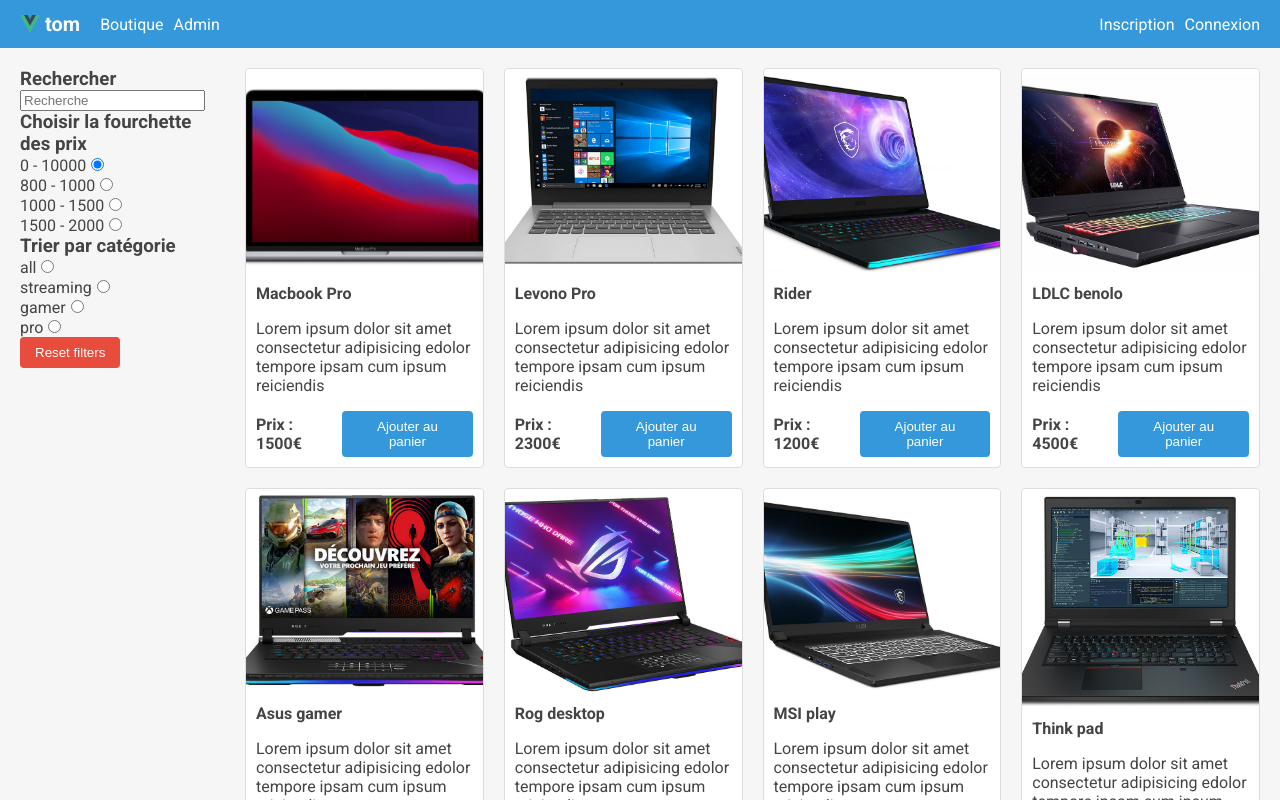
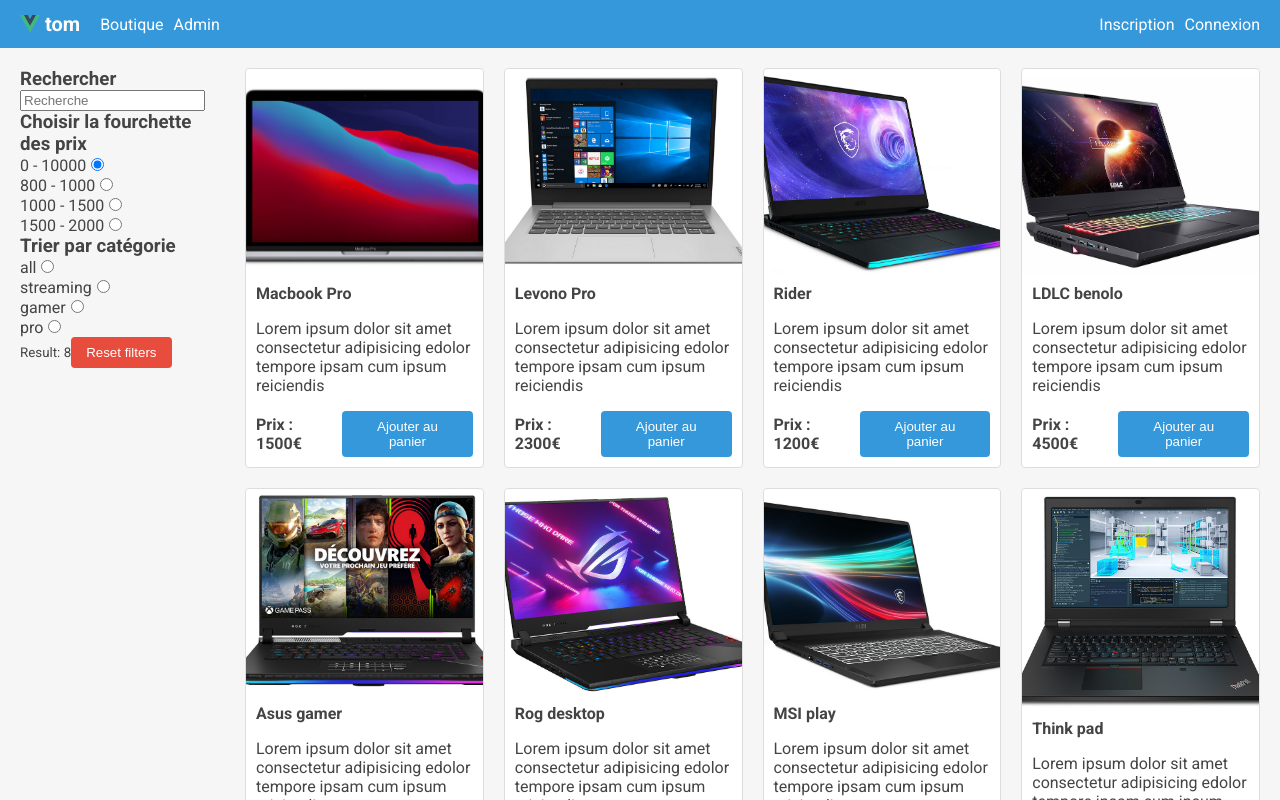
Before and after one commit to t0mspace/vue-shop, a Vue app: page / in a window 1280 px wide. Shown: the top 800 px of the page. Built offline with nearby package versions, Linux system fonts and the light colour scheme.

Commit message:
add display of number of products

```diff
--- a/src/components/Shop/Shop.vue
+++ b/src/components/Shop/Shop.vue
@@ -5,7 +5,7 @@
 import ShopFilters from '@/components/Shop/ShopFilters.vue'
 
 defineProps<{
-  products: ProductInterface[],
+  products: ProductInterface[]
   filters: FiltersInterface
 }>()
 
@@ -17,7 +17,12 @@
 
 <template>
   <div class="d-flex flex-row">
-    <ShopFilters :filters="filters" @updateFilter="emit('updateFilter',$event)" class="shop-filters" />
+    <ShopFilters
+      :nbr-of-products="products.length"
+      :filters="filters"
+      @updateFilter="emit('updateFilter', $event)"
+      class="shop-filters"
+    />
     <ShopProductList
       :filters="filters"
       @add-product-to-cart="emit('addProductToCart', $event)"
--- a/src/components/Shop/ShopFilters.vue
+++ b/src/components/Shop/ShopFilters.vue
@@ -4,6 +4,7 @@
 
 defineProps<{
   filters: FiltersInterface
+  nbrOfProducts: number
 }>()
 
 const emit = defineEmits<{
@@ -60,6 +61,7 @@
         />
       </div>
     </section>
+    <small>Result: {{ nbrOfProducts }}</small>
     <button class="btn btn-danger" @click="emit('updateFilter', {})">Reset filters</button>
   </div>
 </template>
```
